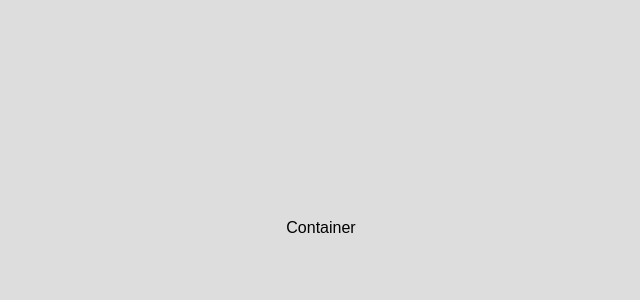
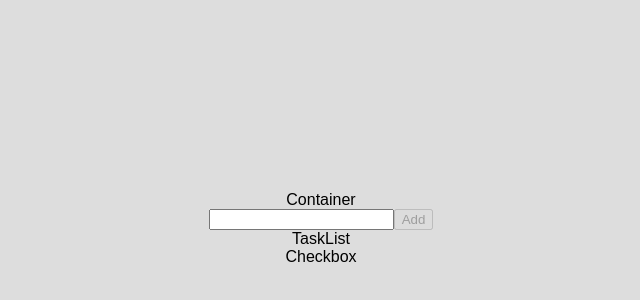
Before and after one commit to Bryest/todo-list-app, a React (Create React App) app: page / in a window 1280 px wide. Shown: the part 172-472 px from the top of the page, without its empty margins (319-959 px from the left). Built offline with nearby package versions, Linux system fonts and the light colour scheme.

Commit message:
feat: button with add

```diff
--- /dev/null
+++ b/src/components/Checkbox.jsx
@@ -0,0 +1,7 @@
+import React from "react";
+
+const Checkbox = () => {
+  return <div>Checkbox</div>;
+};
+
+export default Checkbox;
--- a/src/components/Container.jsx
+++ b/src/components/Container.jsx
@@ -1,9 +1,14 @@
-import React from 'react'
-
+import React from "react";
+import FormTodo from "./FormTodo";
+import TaskList from "./TaskList";
 const Container = () => {
   return (
-    <div>Container</div>
-  )
-}
+    <div>
+      Container
+      <FormTodo />
+      <TaskList />
+    </div>
+  );
+};
 
-export default Container
+export default Container;
--- /dev/null
+++ b/src/components/FormTodo.jsx
@@ -0,0 +1,32 @@
+import React, { useState } from "react";
+
+const FormTodo = (props) => {
+  const [description, setDescription] = useState("");
+  const handleSubmit = (e) => {
+    e.preventDefault();
+    console.log(description);
+    setDescription("");
+  };
+  return (
+    <form onSubmit={handleSubmit}>
+      <div className="todo-list">
+        <div className="file-input">
+          <input
+            type="text"
+            className="text"
+            value={description}
+            onChange={(e) => setDescription(e.target.value)}
+          />
+          <button
+            className="button pink"
+            disabled={description ? "" : "disabled"}
+          >
+            Add
+          </button>
+        </div>
+      </div>
+    </form>
+  );
+};
+
+export default FormTodo;
--- /dev/null
+++ b/src/components/TaskList.jsx
@@ -0,0 +1,12 @@
+import React from "react";
+import Checkbox from "./Checkbox";
+const TaskList = () => {
+  return (
+    <div>
+      TaskList
+      <Checkbox />
+    </div>
+  );
+};
+
+export default TaskList;
```
Also changed, not shown: src/App.js (+8 -6 lines), 1 other file (tests, documents, lock files or other folders).
